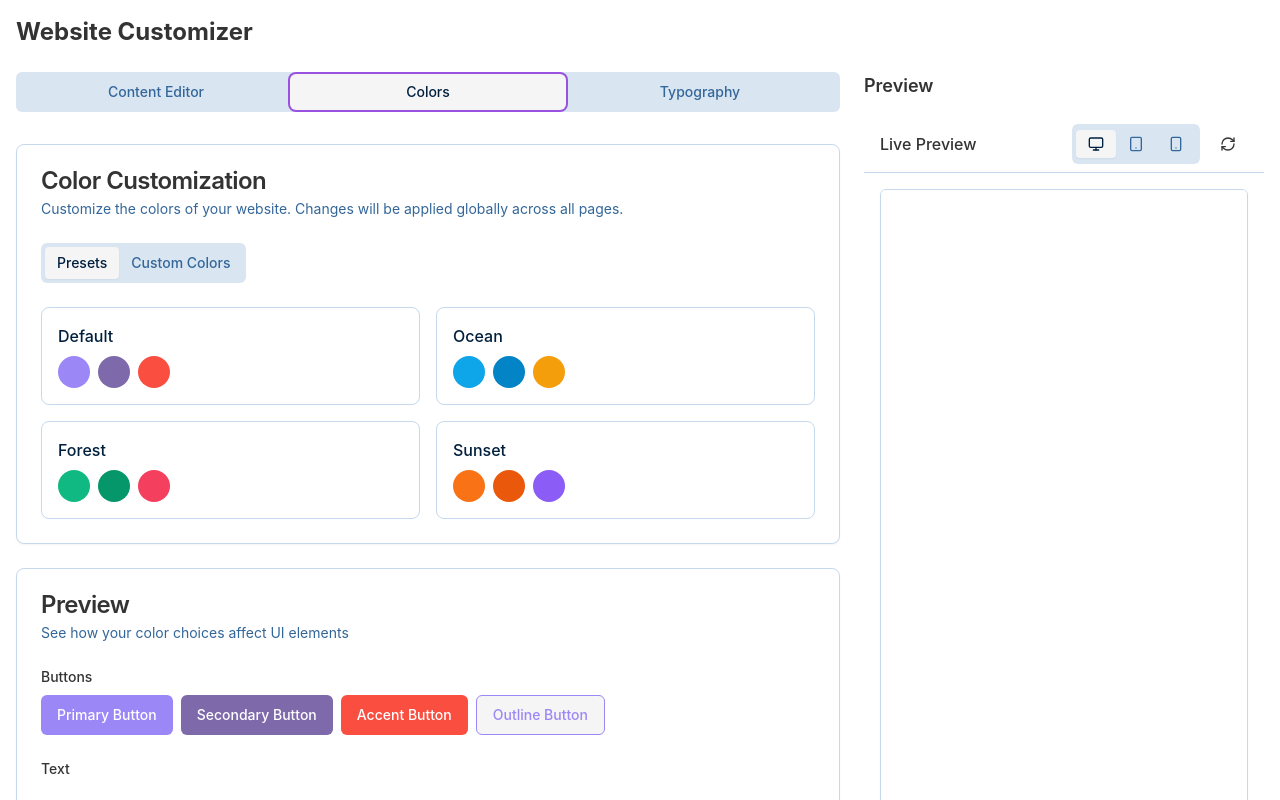
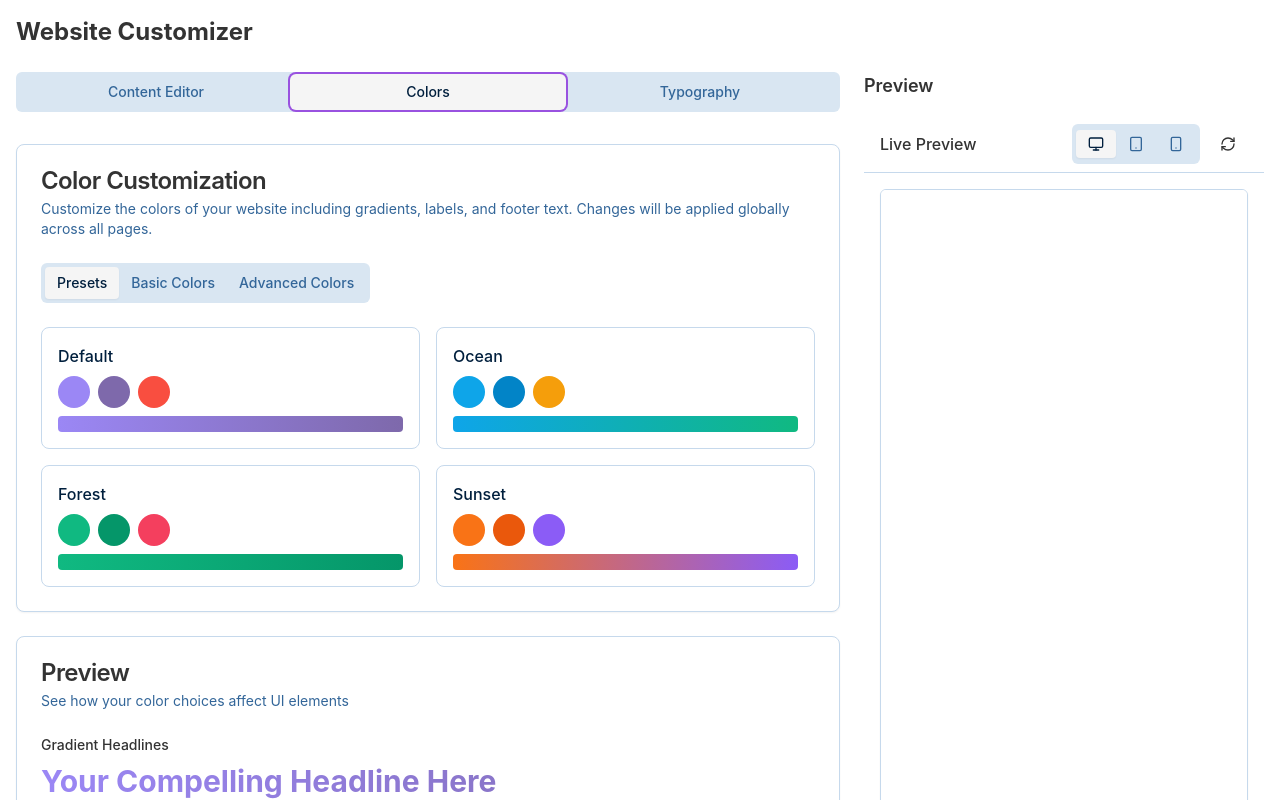
Before and after one commit to gosgconsulting/roi-flow-marketing, a React (Vite) app: page /customizer in a window 1280 px wide. Both pictures are taken after a click on the tab "Colors". Shown: the top 800 px of the page. Built offline with nearby package versions, Linux system fonts and the light colour scheme.

Commit message:
Add homepage design elements to customizer
Adds gradient headline, "Digital marketing agency" label, and footer color settings to the website customizer.

```diff
--- a/src/components/dashboard/ColorCustomizer.tsx
+++ b/src/components/dashboard/ColorCustomizer.tsx
@@ -7,7 +7,7 @@ import { Card, CardContent, CardDescription, CardHeader, CardTitle } from "@/com
 import { Tabs, TabsContent, TabsList, TabsTrigger } from "@/components/ui/tabs";
 import { saveToLocalStorage, loadFromLocalStorage } from "@/lib/utils-dashboard";
 
-// Theme color preset options
+// Enhanced theme color preset options
 const COLOR_PRESETS = [
   {
     name: "Default",
@@ -15,7 +15,11 @@ const COLOR_PRESETS = [
     secondary: "#7E69AB",
     accent: "#F94E40",
     background: "#FFFFFF",
-    text: "#333333"
+    text: "#333333",
+    gradientStart: "#9b87f5",
+    gradientEnd: "#7E69AB",
+    labelColor: "#666666",
+    footerDarkText: "#FFFFFF"
   },
   {
     name: "Ocean",
@@ -23,7 +27,11 @@ const COLOR_PRESETS = [
     secondary: "#0284C7",
     accent: "#F59E0B",
     background: "#F0F9FF",
-    text: "#0F172A"
+    text: "#0F172A",
+    gradientStart: "#0EA5E9",
+    gradientEnd: "#10B981",
+    labelColor: "#475569",
+    footerDarkText: "#F8FAFC"
   },
   {
     name: "Forest",
@@ -31,7 +39,11 @@ const COLOR_PRESETS = [
     secondary: "#059669",
     accent: "#F43F5E",
     background: "#F0FDF4",
-    text: "#064E3B"
+    text: "#064E3B",
+    gradientStart: "#10B981",
+    gradientEnd: "#059669",
+    labelColor: "#374151",
+    footerDarkText: "#F9FAFB"
   },
   {
     name: "Sunset",
@@ -39,7 +51,11 @@ const COLOR_PRESETS = [
     secondary: "#EA580C",
     accent: "#8B5CF6",
     background: "#FFEDD5",
-    text: "#431407"
+    text: "#431407",
+    gradientStart: "#F97316",
+    gradientEnd: "#8B5CF6",
+    labelColor: "#92400E",
+    footerDarkText: "#FEF3C7"
   }
 ];
 
@@ -50,7 +66,11 @@ const ColorCustomizer = () => {
     secondary: "#7E69AB",
     accent: "#F94E40",
     background: "#FFFFFF",
-    text: "#333333"
+    text: "#333333",
+    gradientStart: "#9b87f5",
+    gradientEnd: "#7E69AB",
+    labelColor: "#666666",
+    footerDarkText: "#FFFFFF"
   });
 
   // Load saved colors on component mount
@@ -71,6 +91,14 @@ const ColorCustomizer = () => {
     root.style.setProperty('--brand-accent', colorConfig.accent);
     root.style.setProperty('--brand-background', colorConfig.background);
     root.style.setProperty('--brand-text', colorConfig.text);
+
+    // Apply gradient colors
+    root.style.setProperty('--gradient-start', colorConfig.gradientStart);
+    root.style.setProperty('--gradient-end', colorConfig.gradientEnd);
+
+    // Apply label and footer colors
+    root.style.setProperty('--label-color', colorConfig.labelColor);
+    root.style.setProperty('--footer-dark-text', colorConfig.footerDarkText);
 
     // Apply to existing Tailwind CSS variables for compatibility
     root.style.setProperty('--primary', colorConfig.primary);
@@ -103,7 +131,11 @@ const ColorCustomizer = () => {
       secondary: preset.secondary,
       accent: preset.accent,
       background: preset.background,
-      text: preset.text
+      text: preset.text,
+      gradientStart: preset.gradientStart,
+      gradientEnd: preset.gradientEnd,
+      labelColor: preset.labelColor,
+      footerDarkText: preset.footerDarkText
     };
     setColors(newColors);
     applyColorsGlobally(newColors);
@@ -115,14 +147,15 @@ const ColorCustomizer = () => {
         <CardHeader>
           <CardTitle>Color Customization</CardTitle>
           <CardDescription>
-            Customize the colors of your website. Changes will be applied globally across all pages.
+            Customize the colors of your website including gradients, labels, and footer text. Changes will be applied globally across all pages.
           </CardDescription>
         </CardHeader>
         <CardContent>
           <Tabs value={activeTab} onValueChange={setActiveTab}>
             <TabsList className="mb-4">
               <TabsTrigger value="presets">Presets</TabsTrigger>
-              <TabsTrigger value="custom">Custom Colors</TabsTrigger>
+              <TabsTrigger value="basic">Basic Colors</TabsTrigger>
+              <TabsTrigger value="advanced">Advanced Colors</TabsTrigger>
             </TabsList>
 
             <TabsContent value="presets" className="space-y-4">
@@ -134,7 +167,7 @@ const ColorCustomizer = () => {
                     onClick={() => applyColorPreset(preset)}
                   >
                     <div className="font-medium mb-2">{preset.name}</div>
-                    <div className="flex space-x-2">
+                    <div className="flex space-x-2 mb-2">
                       <div
                         className="w-8 h-8 rounded-full"
                         style={{ backgroundColor: preset.primary }}
@@ -148,12 +181,18 @@ const ColorCustomizer = () => {
                         style={{ backgroundColor: preset.accent }}
                       />
                     </div>
+                    <div
+                      className="w-full h-4 rounded"
+                      style={{
+                        background: `linear-gradient(to right, ${preset.gradientStart}, ${preset.gradientEnd})`
+                      }}
+                    />
                   </div>
                 ))}
               </div>
             </TabsContent>
 
-            <TabsContent value="custom" className="space-y-4">
+            <TabsContent value="basic" className="space-y-4">
               <div className="grid gap-4">
                 <div className="grid grid-cols-1 md:grid-cols-2 gap-4">
                   <div className="space-y-2">
@@ -275,6 +314,124 @@ const ColorCustomizer = () => {
                 </div>
               </div>
             </TabsContent>
+
+            <TabsContent value="advanced" className="space-y-4">
+              <div className="grid gap-4">
+                <div className="space-y-4">
+                  <h3 className="text-lg font-medium">Gradient Colors</h3>
+                  <div className="grid grid-cols-1 md:grid-cols-2 gap-4">
+                    <div className="space-y-2">
+                      <Label htmlFor="gradientStart">Gradient Start Color</Label>
+                      <div className="flex space-x-2 items-center">
+                        <div
+                          className="w-8 h-8 rounded-full border"
+                          style={{ backgroundColor: colors.gradientStart }}
+                        />
+                        <Input
+                          id="gradientStart"
+                          type="text"
+                          value={colors.gradientStart}
+                          onChange={(e) => handleColorChange("gradientStart", e.target.value)}
+                          className="font-mono"
+                        />
+                        <input
+                          type="color"
+                          value={colors.gradientStart}
+                          onChange={(e) => handleColorChange("gradientStart", e.target.value)}
+                          className="w-10 h-10 p-0 border-0"
+                        />
+                      </div>
+                    </div>
+
+                    <div className="space-y-2">
+                      <Label htmlFor="gradientEnd">Gradient End Color</Label>
+                      <div className="flex space-x-2 items-center">
+                        <div
+                          className="w-8 h-8 rounded-full border"
+                          style={{ backgroundColor: colors.gradientEnd }}
+                        />
+                        <Input
+                          id="gradientEnd"
+                          type="text"
+                          value={colors.gradientEnd}
+                          onChange={(e) => handleColorChange("gradientEnd", e.target.value)}
+                          className="font-mono"
+                        />
+                        <input
+                          type="color"
+                          value={colors.gradientEnd}
+                          onChange={(e) => handleColorChange("gradientEnd", e.target.value)}
+                          className="w-10 h-10 p-0 border-0"
+                        />
+                      </div>
+                    </div>
+                  </div>
+
+                  <div className="space-y-2">
+                    <Label>Gradient Preview</Label>
+                    <div
+                      className="w-full h-12 rounded border"
+                      style={{
+                        background: `linear-gradient(to right, ${colors.gradientStart}, ${colors.gradientEnd})`
+                      }}
+                    />
+                  </div>
+                </div>
+
+                <div className="space-y-4">
+                  <h3 className="text-lg font-medium">Specialized Colors</h3>
+                  <div className="grid grid-cols-1 md:grid-cols-2 gap-4">
+                    <div className="space-y-2">
+                      <Label htmlFor="labelColor">Label Color</Label>
+                      <div className="flex space-x-2 items-center">
+                        <div
+                          className="w-8 h-8 rounded-full border"
+                          style={{ backgroundColor: colors.labelColor }}
+                        />
+                        <Input
+                          id="labelColor"
+                          type="text"
+                          value={colors.labelColor}
+                          onChange={(e) => handleColorChange("labelColor", e.target.value)}
+                          className="font-mono"
+                        />
+                        <input
+                          type="color"
+                          value={colors.labelColor}
+                          onChange={(e) => handleColorChange("labelColor", e.target.value)}
+                          className="w-10 h-10 p-0 border-0"
+                        />
+                      </div>
+                      <p className="text-sm text-muted-foreground">Used for "Digital marketing agency" labels</p>
+                    </div>
+
+                    <div className="space-y-2">
+                      <Label htmlFor="footerDarkText">Footer Text (Dark Background)</Label>
+                      <div className="flex space-x-2 items-center">
+                        <div
+                          className="w-8 h-8 rounded-full border"
+                          style={{ backgroundColor: colors.footerDarkText }}
+                        />
+                        <Input
+                          id="footerDarkText"
+                          type="text"
+                          value={colors.footerDarkText}
+                          onChange={(e) => handleColorChange("footerDarkText", e.target.value)}
+                          className="font-mono"
+                        />
+                        <input
+                          type="color"
+                          value={colors.footerDarkText}
+                          onChange={(e) => handleColorChange("footerDarkText", e.target.value)}
+                          className="w-10 h-10 p-0 border-0"
+                        />
+                      </div>
+                      <p className="text-sm text-muted-foreground">Text color for footer on dark backgrounds</p>
+                    </div>
+                  </div>
+                </div>
+              </div>
+            </TabsContent>
           </Tabs>
         </CardContent>
       </Card>
@@ -286,6 +443,26 @@ const ColorCustomizer = () => {
         </CardHeader>
         <CardContent>
           <div className="space-y-6">
+            <div className="space-y-2">
+              <h3 className="text-sm font-medium">Gradient Headlines</h3>
+              <div className="space-y-2">
+                <h1
+                  className="text-3xl font-bold"
+                  style={{
+                    background: `linear-gradient(to right, ${colors.gradientStart}, ${colors.gradientEnd})`,
+                    backgroundClip: 'text',
+                    WebkitBackgroundClip: 'text',
+                    color: 'transparent'
+                  }}
+                >
+                  Your Compelling Headline Here
+                </h1>
+                <p style={{ color: colors.labelColor }} className="text-sm font-medium">
+                  Digital marketing agency
+                </p>
+              </div>
+            </div>
+
             <div className="space-y-2">
               <h3 className="text-sm font-medium">Buttons</h3>
               <div className="flex flex-wrap gap-2">
@@ -305,11 +482,11 @@ const ColorCustomizer = () => {
             </div>
 
             <div className="space-y-2">
-              <h3 className="text-sm font-medium">Text</h3>
-              <div className="p-4 rounded" style={{backgroundColor: colors.background, color: colors.text}}>
-                <h2 className="text-2xl font-bold mb-2" style={{color: colors.primary}}>Heading Text</h2>
-                <p className="mb-2">This is how your regular body text will look with the selected colors.</p>
-                <a href="#" style={{color: colors.secondary}}>This is how links will appear</a>
+              <h3 className="text-sm font-medium">Footer Preview (Dark Background)</h3>
+              <div className="p-4 rounded bg-gray-900" style={{color: colors.footerDarkText}}>
+                <h3 className="font-medium mb-2">Footer Content</h3>
+                <p className="text-sm opacity-90">This is how footer text will appear on dark backgrounds.</p>
+                <p className="text-xs opacity-75 mt-2">© 2024 Your Company. All rights reserved.</p>
               </div>
             </div>
 
@@ -319,6 +496,7 @@ const ColorCustomizer = () => {
                 <div className="border rounded-lg p-4" style={{borderColor: colors.primary}}>
                   <h3 className="font-medium mb-2" style={{color: colors.primary}}>Card Title</h3>
                   <p style={{color: colors.text}}>Card content with your selected text color.</p>
+                  <p style={{color: colors.labelColor}} className="text-sm mt-2">Label text example</p>
                 </div>
                 <div className="rounded-lg p-4" style={{backgroundColor: colors.primary, color: "#fff"}}>
                   <h3 className="font-medium mb-2">Card Title</h3>
--- a/src/index.css
+++ b/src/index.css
@@ -46,6 +46,12 @@
     --brand-accent: #F94E40;
     --brand-background: #FFFFFF;
     --brand-text: #333333;
+
+    /* Enhanced color variables for advanced styling */
+    --gradient-start: #9b87f5;
+    --gradient-end: #7E69AB;
+    --label-color: #666666;
+    --footer-dark-text: #FFFFFF;
 
     /* Global typography variables */
     --font-heading: "Inter", sans-serif;
@@ -147,6 +153,16 @@
   .border-coral {
     border-color: var(--brand-accent) !important;
   }
+
+  /* Label styling using global label color */
+  .digital-agency-label, .label-text {
+    color: var(--label-color) !important;
+  }
+
+  /* Footer text styling for dark backgrounds */
+  .footer-dark-text {
+    color: var(--footer-dark-text) !important;
+  }
 }
 
 /* Glass morphism effects */
@@ -205,9 +221,9 @@
   background: linear-gradient(to right, var(--brand-primary), var(--brand-accent));
 }
 
-/* Text gradient styles using global variables */
+/* Enhanced gradient text styles using global gradient variables */
 .gradient-text {
-  background: linear-gradient(to right, var(--brand-primary), var(--brand-secondary));
+  background: linear-gradient(to right, var(--gradient-start), var(--gradient-end));
   background-clip: text;
   -webkit-background-clip: text;
   color: transparent;
@@ -215,12 +231,20 @@
 }
 
 .gradient-text-animated {
-  background: linear-gradient(to right, var(--brand-primary), var(--brand-secondary), var(--brand-primary));
+  background: linear-gradient(to right, var(--gradient-start), var(--gradient-end), var(--gradient-start));
   background-clip: text;
   -webkit-background-clip: text;
   color: transparent;
   background-size: 200% auto;
   animation: gradient 3s linear infinite;
+}
+
+/* Gradient headlines for homepage */
+.gradient-headline {
+  background: linear-gradient(to right, var(--gradient-start), var(--gradient-end));
+  background-clip: text;
+  -webkit-background-clip: text;
+  color: transparent;
 }
 
 @keyframes gradient {
@@ -373,7 +397,7 @@
 
 /* Service headings with gradient using global variables */
 .service-heading {
-  background: linear-gradient(to right, var(--brand-primary), var(--brand-secondary));
+  background: linear-gradient(to right, var(--gradient-start), var(--gradient-end));
   background-clip: text;
   -webkit-background-clip: text;
   color: transparent;
--- a/src/lib/utils-dashboard.ts
+++ b/src/lib/utils-dashboard.ts
@@ -66,6 +66,20 @@ export const initializeGlobalTheme = () => {
     root.style.setProperty('--brand-purple', savedColors.primary);
     root.style.setProperty('--brand-teal', savedColors.secondary);
     root.style.setProperty('--coral', savedColors.accent);
+
+    // Apply enhanced color settings if they exist
+    if (savedColors.gradientStart) {
+      root.style.setProperty('--gradient-start', savedColors.gradientStart);
+    }
+    if (savedColors.gradientEnd) {
+      root.style.setProperty('--gradient-end', savedColors.gradientEnd);
+    }
+    if (savedColors.labelColor) {
+      root.style.setProperty('--label-color', savedColors.labelColor);
+    }
+    if (savedColors.footerDarkText) {
+      root.style.setProperty('--footer-dark-text', savedColors.footerDarkText);
+    }
   }
 
   // Load and apply saved typography
@@ -95,6 +109,11 @@ export const generateThemeCss = (colors: Record<string, string>, fonts: Record<s
   --brand-accent: ${colors.accent};
   --brand-background: ${colors.background};
   --brand-text: ${colors.text};
+
+  --gradient-start: ${colors.gradientStart || colors.primary};
+  --gradient-end: ${colors.gradientEnd || colors.secondary};
+  --label-color: ${colors.labelColor || '#666666'};
+  --footer-dark-text: ${colors.footerDarkText || '#FFFFFF'};
 
   --font-heading: "${fonts.heading}", sans-serif;
   --font-body: "${fonts.body}", sans-serif;
@@ -126,5 +145,23 @@ h1, h2, h3, h4, h5, h6 {
   background-color: var(--brand-accent);
   color: white;
 }
+
+/* Gradient text styles */
+.gradient-headline {
+  background: linear-gradient(to right, var(--gradient-start), var(--gradient-end));
+  background-clip: text;
+  -webkit-background-clip: text;
+  color: transparent;
+}
+
+/* Label styles */
+.digital-agency-label {
+  color: var(--label-color);
+}
+
+/* Footer styles */
+.footer-dark-text {
+  color: var(--footer-dark-text);
+}
 `;
 };
```
